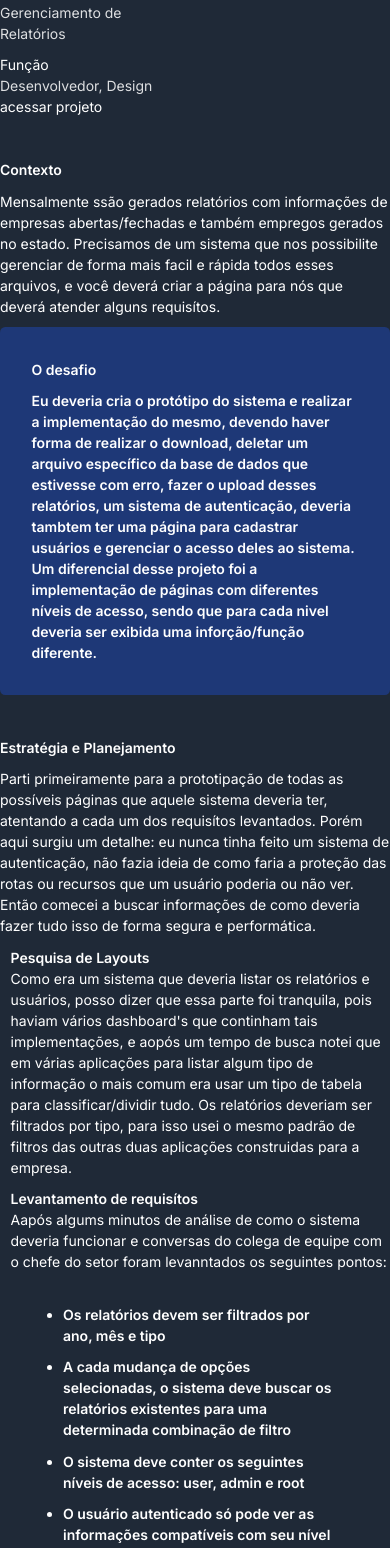
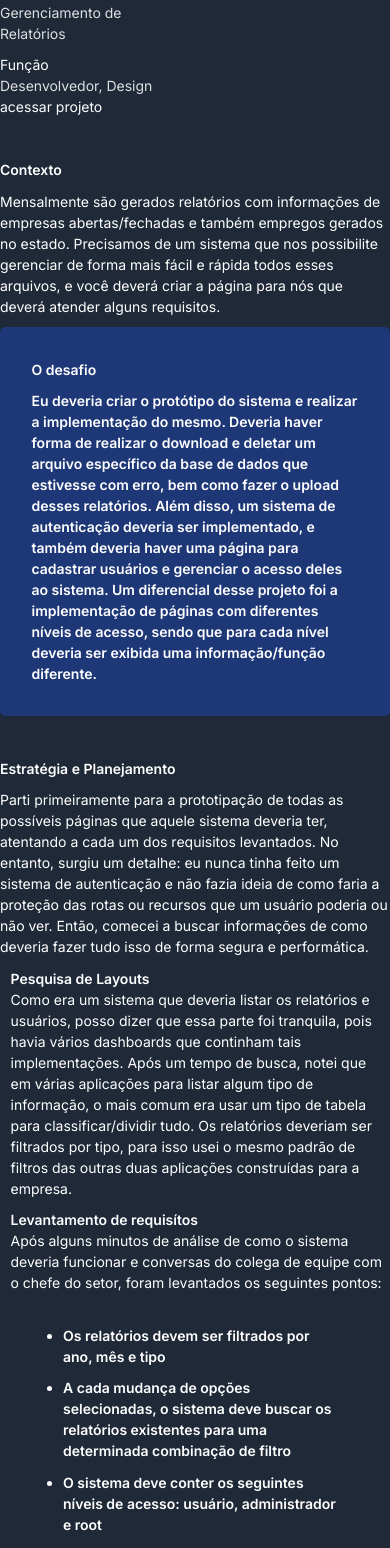
Before and after one commit to thg-nunes/portifolio, a Next.js app: page /projetos/gerenciamento-de-relatorios in a window 390 px wide. Shown: the part 436-1984 px from the top of the page. Built offline with nearby package versions, Linux system fonts and the light colour scheme.

Commit message:
chore: corrigindo textos das páginas

```diff
--- a/src/app/(pages)/projetos/estatisticas/page.tsx
+++ b/src/app/(pages)/projetos/estatisticas/page.tsx
@@ -95,7 +95,7 @@ export default function CompanyStatistics(): JSX.Element {
       <div className="mx-auto space-y-3 text-white lg:w-3/4">
         <span className="font-semibold lg:text-2xl">Estratégia e Planejamento</span>
         <p>
-          Até aquele momente eu nunca tinha acriado um layout nem uma aplicação web, então
+          Até aquele momente eu nunca tinha criado um layout nem uma aplicação web, então
           eu planejei os seguintes passos: 1) preciso criar um layout para que seja
           analisado 2) com o layout aprovado preciso buscar as ferramentas que posso usar
           para implementa-lo.
@@ -122,16 +122,16 @@ export default function CompanyStatistics(): JSX.Element {
         </section>
 
         <section className="pl-3">
-          <span className="font-semibold lg:text-xl">Levantamento de requisítos</span>
+          <span className="font-semibold lg:text-xl">Levantamento de requisitos</span>
           <p>
-            Para saber quais os requisítos do sistema precisei conversar com o colega de
-            equipe, e após algums minutos foram levanntados os seguintes pontos:
+            Para saber quais os requisitos do sistema precisei conversar com o colega de
+            equipe, e após algums minutos foram levantados os seguintes pontos:
           </p>
 
           <div className="rounded-md p-9 font-semibold">
             <ul className="list-disc space-y-3 px-6 lg:text-sm">
               <li>
-                O sistema de filtros deve conter a possibilidade de multipla seleção de
+                O sistema de filtros deve conter a possibilidade de múltipla seleção de
                 opções
               </li>
               <li>
@@ -181,16 +181,16 @@ export default function CompanyStatistics(): JSX.Element {
                 >
                   ReactJS
                 </a>{' '}
-                para dar vida ao projeto, sobre o framework a usar, já tinha sido decidido
-                pelo colega de equipe, pois ele tinha algum conhecimento sobre, e caso
-                precisasse de alguma ajuda, ele saberia o que fazer. Ao longo da
+                para dar vida ao projeto.Sobre o framework a usar, já tinha sido decidido
+                pelo colega de equipe, pois ele tinha algum conhecimento sobre, e caso eu
+                precisasse de alguma ajuda ele saberia o que fazer. Ao longo da
                 implementação do layout fui pedindo opnião de colegas de trabalho, mesmo
-                que não fossem da mesma área que eu, mas opniões de vinda de usuários
-                seria uma mão na roda para saber o que deveria melhorar.
+                que não fossem da mesma área que eu, mas opniões de vindas de usuários do
+                sistema seria uma mão na roda para saber o que deveria melhorar.
               </li>
               <li>
                 Da seleção dos filtros: para adicionar a possibilidade de seleção de
-                multiplas opções em um único filtro precisei buscar por ferramentas que me
+                múltiplas opções em um único filtro precisei buscar por ferramentas que me
                 oferecessem essa possibilidade, até que encontrei a{' '}
                 <a
                   href="https://multiselect-react-dropdown.vercel.app/?path=/story/multiselect-dropdown--flat-array"
--- a/src/app/(pages)/projetos/gerenciamento-de-relatorios/page.tsx
+++ b/src/app/(pages)/projetos/gerenciamento-de-relatorios/page.tsx
@@ -85,30 +85,31 @@ export default function CompanyStatistics(): JSX.Element {
       <div className="mx-auto space-y-3 text-white lg:w-3/4">
         <span className="font-semibold lg:text-2xl">Contexto</span>
         <p>
-          Mensalmente ssão gerados relatórios com informações de empresas abertas/fechadas
+          Mensalmente são gerados relatórios com informações de empresas abertas/fechadas
           e também empregos gerados no estado. Precisamos de um sistema que nos
-          possibilite gerenciar de forma mais facil e rápida todos esses arquivos, e você
-          deverá criar a página para nós que deverá atender alguns requisítos.
+          possibilite gerenciar de forma mais fácil e rápida todos esses arquivos, e você
+          deverá criar a página para nós que deverá atender alguns requisitos.
         </p>
         <p className="rounded-md bg-blue-700/40 p-9 font-semibold">
-          <span className="mb-3 block lg:text-xl">O desafio</span> Eu deveria cria o
-          protótipo do sistema e realizar a implementação do mesmo, devendo haver forma de
-          realizar o download, deletar um arquivo específico da base de dados que
-          estivesse com erro, fazer o upload desses relatórios, um sistema de
-          autenticação, deveria tambtem ter uma página para cadastrar usuários e gerenciar
-          o acesso deles ao sistema. Um diferencial desse projeto foi a implementação de
-          páginas com diferentes níveis de acesso, sendo que para cada nivel deveria ser
-          exibida uma inforção/função diferente.
+          <span className="mb-3 block lg:text-xl">O desafio</span> Eu deveria criar o
+          protótipo do sistema e realizar a implementação do mesmo. Deveria haver forma de
+          realizar o download e deletar um arquivo específico da base de dados que
+          estivesse com erro, bem como fazer o upload desses relatórios. Além disso, um
+          sistema de autenticação deveria ser implementado, e também deveria haver uma
+          página para cadastrar usuários e gerenciar o acesso deles ao sistema. Um
+          diferencial desse projeto foi a implementação de páginas com diferentes níveis
+          de acesso, sendo que para cada nível deveria ser exibida uma informação/função
+          diferente.
         </p>
       </div>
       <div className="mx-auto space-y-3 text-white lg:w-3/4">
         <span className="font-semibold lg:text-2xl">Estratégia e Planejamento</span>
         <p>
           Parti primeiramente para a prototipação de todas as possíveis páginas que aquele
-          sistema deveria ter, atentando a cada um dos requisítos levantados. Porém aqui
-          surgiu um detalhe: eu nunca tinha feito um sistema de autenticação, não fazia
+          sistema deveria ter, atentando a cada um dos requisitos levantados. No entanto,
+          surgiu um detalhe: eu nunca tinha feito um sistema de autenticação e não fazia
           ideia de como faria a proteção das rotas ou recursos que um usuário poderia ou
-          não ver. Então comecei a buscar informações de como deveria fazer tudo isso de
+          não ver. Então, comecei a buscar informações de como deveria fazer tudo isso de
           forma segura e performática.
         </p>
 
@@ -116,21 +117,21 @@ export default function CompanyStatistics(): JSX.Element {
           <span className="font-semibold lg:text-xl">Pesquisa de Layouts</span>
           <p>
             Como era um sistema que deveria listar os relatórios e usuários, posso dizer
-            que essa parte foi tranquila, pois haviam vários dashboard's que continham
-            tais implementações, e aopós um tempo de busca notei que em várias aplicações
-            para listar algum tipo de informação o mais comum era usar um tipo de tabela
-            para classificar/dividir tudo. Os relatórios deveriam ser filtrados por tipo,
-            para isso usei o mesmo padrão de filtros das outras duas aplicações
-            construidas para a empresa.
+            que essa parte foi tranquila, pois havia vários dashboards que continham tais
+            implementações. Após um tempo de busca, notei que em várias aplicações para
+            listar algum tipo de informação, o mais comum era usar um tipo de tabela para
+            classificar/dividir tudo. Os relatórios deveriam ser filtrados por tipo, para
+            isso usei o mesmo padrão de filtros das outras duas aplicações construídas
+            para a empresa.
           </p>
         </section>
 
         <section className="pl-3">
           <span className="font-semibold lg:text-xl">Levantamento de requisítos</span>
           <p>
-            Aapós algums minutos de análise de como o sistema deveria funcionar e
-            conversas do colega de equipe com o chefe do setor foram levanntados os
-            seguintes pontos:
+            Após alguns minutos de análise de como o sistema deveria funcionar e conversas
+            do colega de equipe com o chefe do setor, foram levantados os seguintes
+            pontos:
           </p>
 
           <div className="rounded-md p-9 font-semibold">
@@ -141,7 +142,8 @@ export default function CompanyStatistics(): JSX.Element {
                 existentes para uma determinada combinação de filtro
               </li>
               <li>
-                O sistema deve conter os seguintes níveis de acesso: user, admin e root
+                O sistema deve conter os seguintes níveis de acesso: usuário,
+                administrador e root
               </li>
               <li>
                 O usuário autenticado só pode ver as informações compatíveis com seu nível
@@ -149,12 +151,12 @@ export default function CompanyStatistics(): JSX.Element {
               </li>
               <li>
                 O sistema deve ter uma forma de realizar: upload, download e deleção de
-                relatório, deve haver um meio de editar dados e ativar/desativar um
+                relatório; deve haver um meio de editar dados e ativar/desativar um
                 usuário
               </li>
               <li>
-                Para toda ação a ser tomada deve haver um popup de confimação e explicação
-                de determinada ação
+                Para toda ação a ser tomada, deve haver um popup de confirmação e
+                explicação de determinada ação
               </li>
               <li>
                 Ao realizar o primeiro login, o usuário deve ser obrigado a alterar sua
@@ -250,8 +252,8 @@ export default function CompanyStatistics(): JSX.Element {
               </li>
             </ul>
             <p className="bg-gray-200 p-3 font-semibold text-blue-950">
-              <GoAlertFill className="mr-3 inline size-6 text-yellow-700" />O grade
-              desafio para mim nesse projeto foi desenvolver autenticação, pois usariamos
+              <GoAlertFill className="mr-3 inline size-6 text-yellow-700" />O grande
+              desafio para mim nesse projeto foi desenvolver autenticação, pois usaríamos
               um sistema baseado em{' '}
               <a
                 className="semibold underline"
@@ -259,7 +261,7 @@ export default function CompanyStatistics(): JSX.Element {
               >
                 JWT
               </a>{' '}
-              e quando o token expirasse eu deveria fazer uma atualização do token e de
+              e quando o token expirasse, eu deveria fazer uma atualização do token e de
               todas as requisições que estavam usando o token antigo sem que o usuário
               precisasse fazer um novo login ou percebesse esse processo.
             </p>
@@ -277,23 +279,23 @@ export default function CompanyStatistics(): JSX.Element {
           <ul className="mb-6 list-disc space-y-3 px-6 lg:text-sm">
             <li>
               O usuário agora podia fazer o upload de um relatório de forma mais facil e
-              com apenas algums cliques
+              com apenas alguns cliques
             </li>
             <li>
-              Caso um relatório estivesse errado ou corrompido, agora havia como deletar
-              ele da base de dados sem nenhuma complexidade ou demora no processo
+              Caso um relatório estivesse errado ou corrompido, agora havia como deletá-lo
+              da base de dados sem nenhuma complexidade ou demora no processo
             </li>
             <li>
-              Antes os relatórios eram enviados por email assim que eram gerados, e agora
-              passou a ter a possibilidade de download no momento que o usuário desejasse
+              Antes os relatórios eram enviados por e-mail assim que eram gerados, e agora
+              passou a ter a possibilidade de download no momento que o usuário desejasse.
             </li>
             <li>
-              Antes as pessoas ficavam a espera de alguém do setor para obter um
-              relatório, agora bastava entrar no sistema que ela teria acesso de forma
+              Antes as pessoas ficavam à espera de alguém do setor para obter um
+              relatório, agora bastava entrar no sistema que elas teriam acesso de forma
               imediata
             </li>
             <li>
-              No que diz respeito ao upload o sistema trouxe a possibilidade de upload de
+              No que diz respeito ao upload, o sistema trouxe a possibilidade de upload de
               múltiplos arquivos de uma vez
             </li>
           </ul>
```
Also changed, not shown: src/app/(pages)/projetos/painel-empregos/page.tsx (+16 -17 lines).
